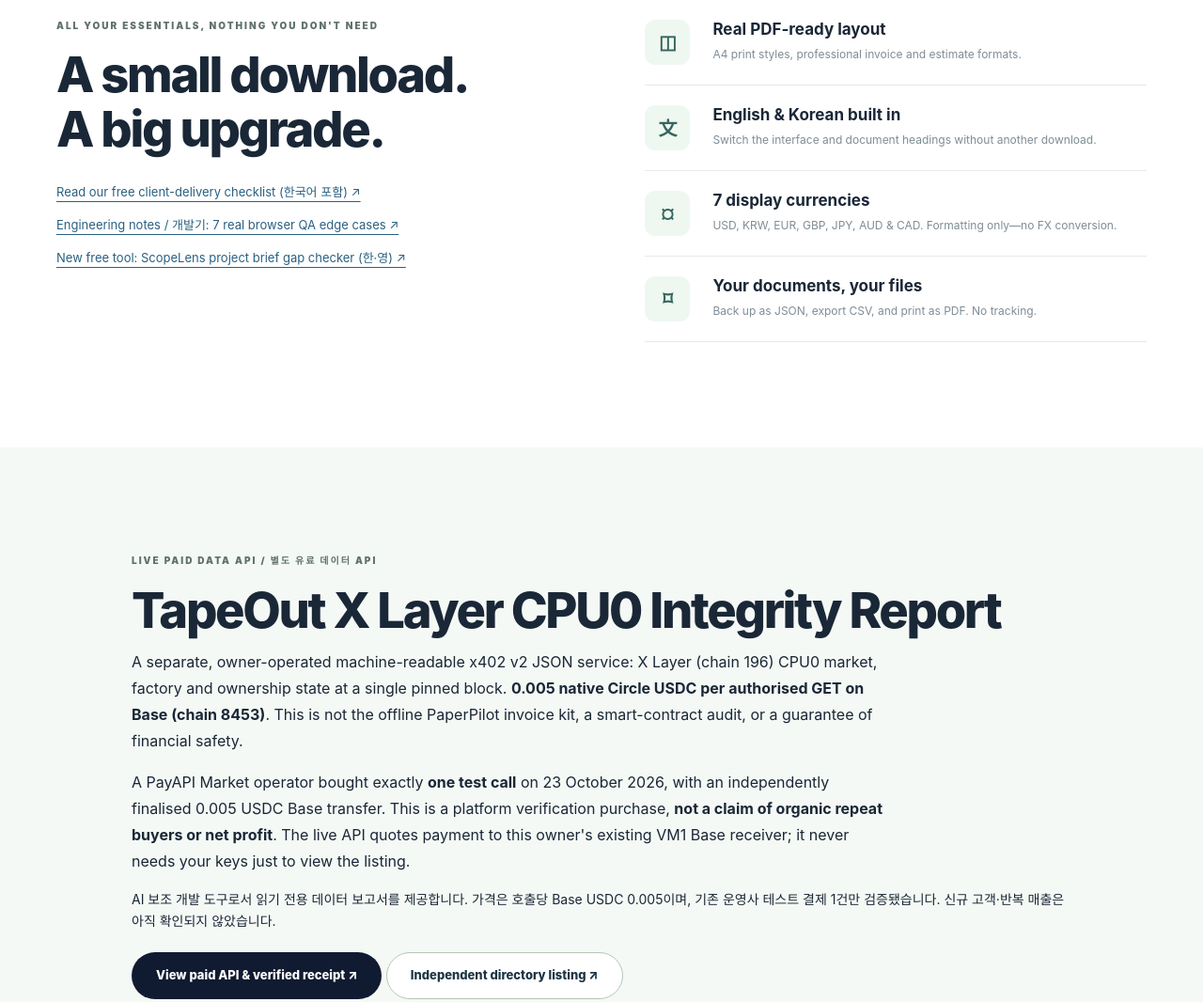
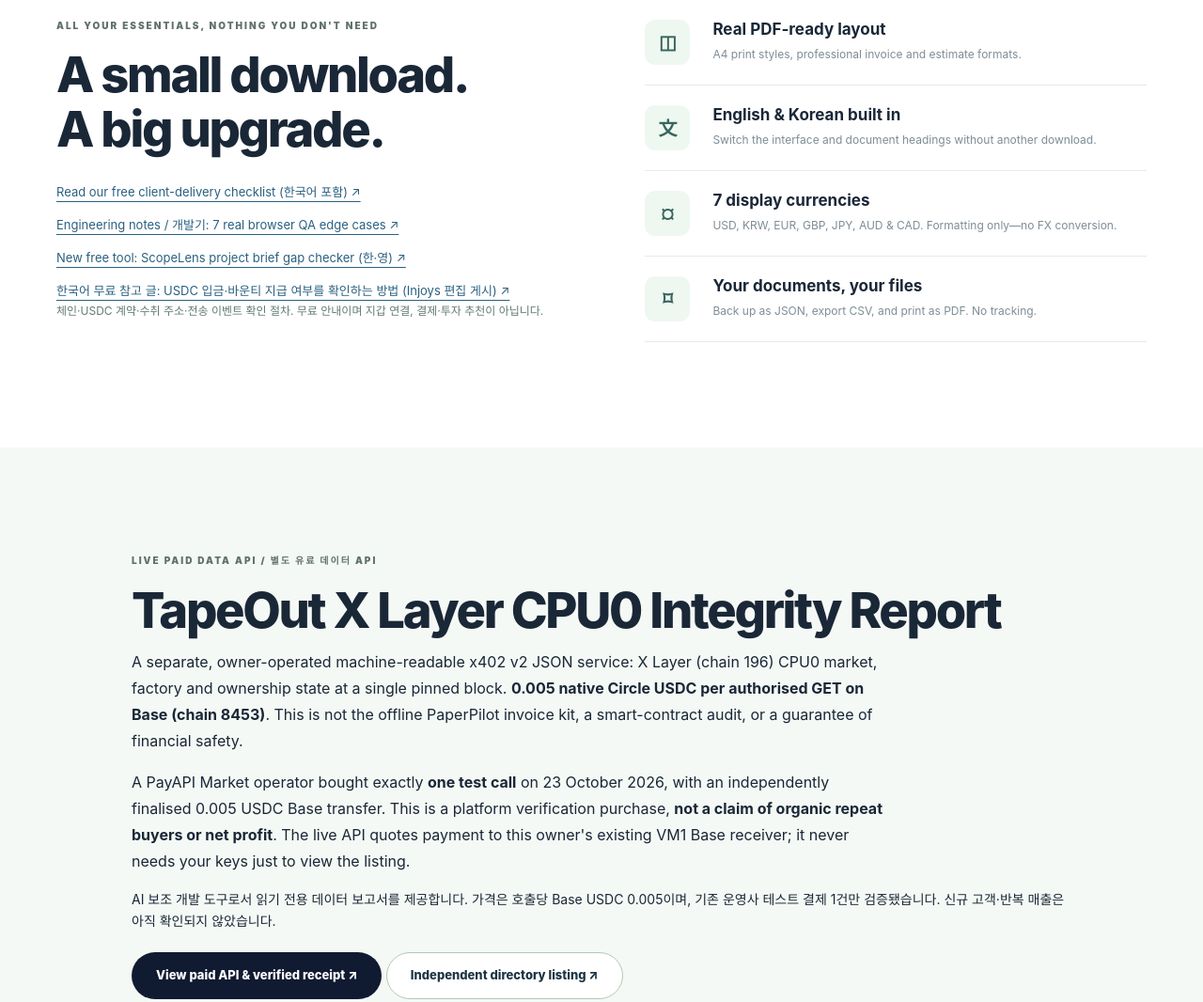
Before and after one commit to livastic-vm1-primary/paperpilot-tools, a website: page index.html in a window 1280 px wide. Shown: the part 2497-3563 px from the top of the page at 94% size. Drawn offline with Linux system fonts and the light colour scheme.

Commit message:
site: cite one published Korean USDC payment-verification guide

```diff
--- a/index.html
+++ b/index.html
@@ -90,7 +90,7 @@
 </section>
 <section class="section value" id="features">
  <div class="container value-layout">
- <div><p class="eyebrow" data-i18n="features-tag">ALL YOUR ESSENTIALS, NOTHING YOU DON'T NEED</p><h2 data-i18n="features-title">A small download.<br>A big upgrade.</h2><p style="margin-top:26px;line-height:1.7;font-size:13px"><a href="guide.html" style="color:#2a6080;text-decoration:underline;text-underline-offset:5px">Read our free client-delivery checklist (한국어 포함) ↗</a></p><p style="margin-top:12px;line-height:1.7;font-size:13px"><a href="https://dev.to/livasticvm1primary/seven-edge-cases-i-tested-in-an-offline-invoice-tool-javascript-pdf-security-3pl5" target="_blank" rel="noopener noreferrer" style="color:#2a6080;text-decoration:underline;text-underline-offset:5px">Engineering notes / 개발기: 7 real browser QA edge cases ↗</a></p><p style="margin-top:12px;line-height:1.7;font-size:13px"><a href="https://livastic-vm1-primary.github.io/scope-lens/" style="color:#2a6080;text-decoration:underline;text-underline-offset:5px">New free tool: ScopeLens project brief gap checker (한·영) ↗</a></p></div>
+ <div><p class="eyebrow" data-i18n="features-tag">ALL YOUR ESSENTIALS, NOTHING YOU DON'T NEED</p><h2 data-i18n="features-title">A small download.<br>A big upgrade.</h2><p style="margin-top:26px;line-height:1.7;font-size:13px"><a href="guide.html" style="color:#2a6080;text-decoration:underline;text-underline-offset:5px">Read our free client-delivery checklist (한국어 포함) ↗</a></p><p style="margin-top:12px;line-height:1.7;font-size:13px"><a href="https://dev.to/livasticvm1primary/seven-edge-cases-i-tested-in-an-offline-invoice-tool-javascript-pdf-security-3pl5" target="_blank" rel="noopener noreferrer" style="color:#2a6080;text-decoration:underline;text-underline-offset:5px">Engineering notes / 개발기: 7 real browser QA edge cases ↗</a></p><p style="margin-top:12px;line-height:1.7;font-size:13px"><a href="https://livastic-vm1-primary.github.io/scope-lens/" style="color:#2a6080;text-decoration:underline;text-underline-offset:5px">New free tool: ScopeLens project brief gap checker (한·영) ↗</a></p><p style="margin-top:12px;line-height:1.7;font-size:13px" lang="ko"><a href="https://injoys.com/ko/binder/work-growth/usdc-deposit-verification-2026-chain-contract-transfer-bounty" target="_blank" rel="noopener noreferrer" style="color:#2a6080;text-decoration:underline;text-underline-offset:5px">한국어 무료 참고 글: USDC 입금·바운티 지급 여부를 확인하는 방법 (Injoys 편집 게시) ↗</a><span style="display:block;font-size:12px;color:#637975">체인·USDC 계약·수취 주소·전송 이벤트 확인 절차. 무료 안내이며 지갑 연결, 결제·투자 추천이 아닙니다.</span></p></div>
  <div class="feature-list"><div><span>◫</span><div><strong data-i18n="feature1">Real PDF-ready layout</strong><p data-i18n="feature1-body">A4 print styles, professional invoice and estimate formats.</p></div></div><div><span>文</span><div><strong data-i18n="feature2">English & Korean built in</strong><p data-i18n="feature2-body">Switch the interface and document headings without another download.</p></div></div><div><span>¤</span><div><strong data-i18n="feature3">7 display currencies</strong><p data-i18n="feature3-body">USD, KRW, EUR, GBP, JPY, AUD & CAD. Formatting only—no FX conversion.</p></div></div><div><span>⌑</span><div><strong data-i18n="feature4">Your documents, your files</strong><p data-i18n="feature4-body">Back up as JSON, export CSV, and print as PDF. No tracking.</p></div></div></div>
  </div>
 </section>
```
